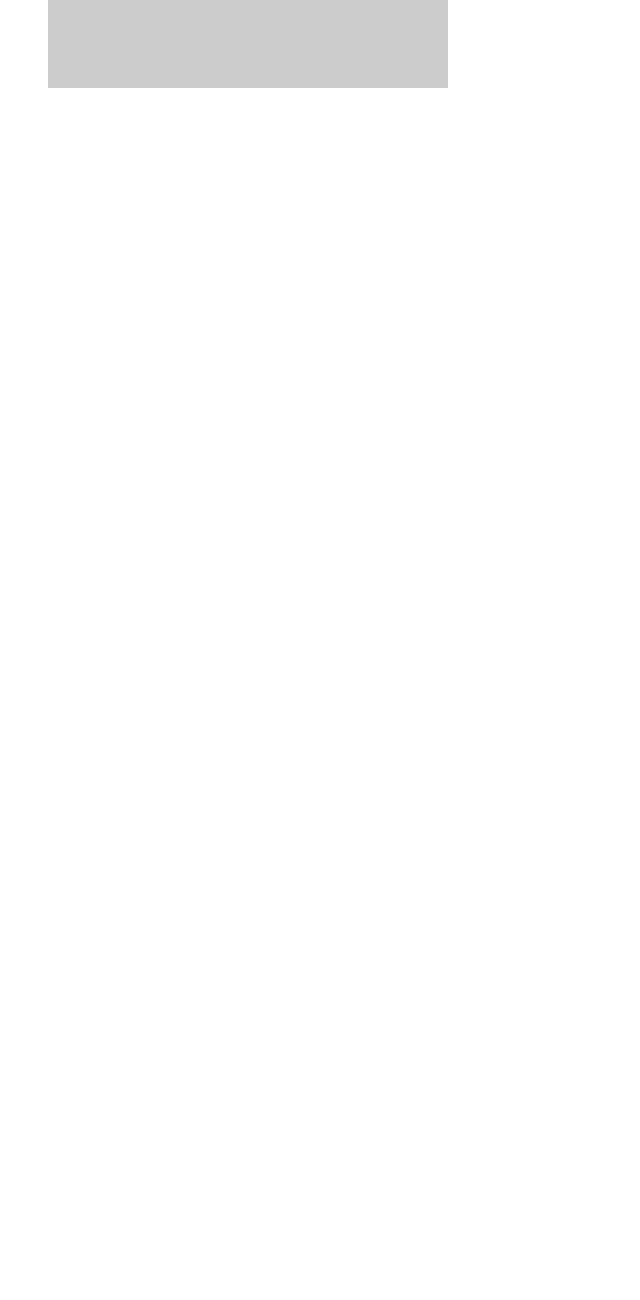
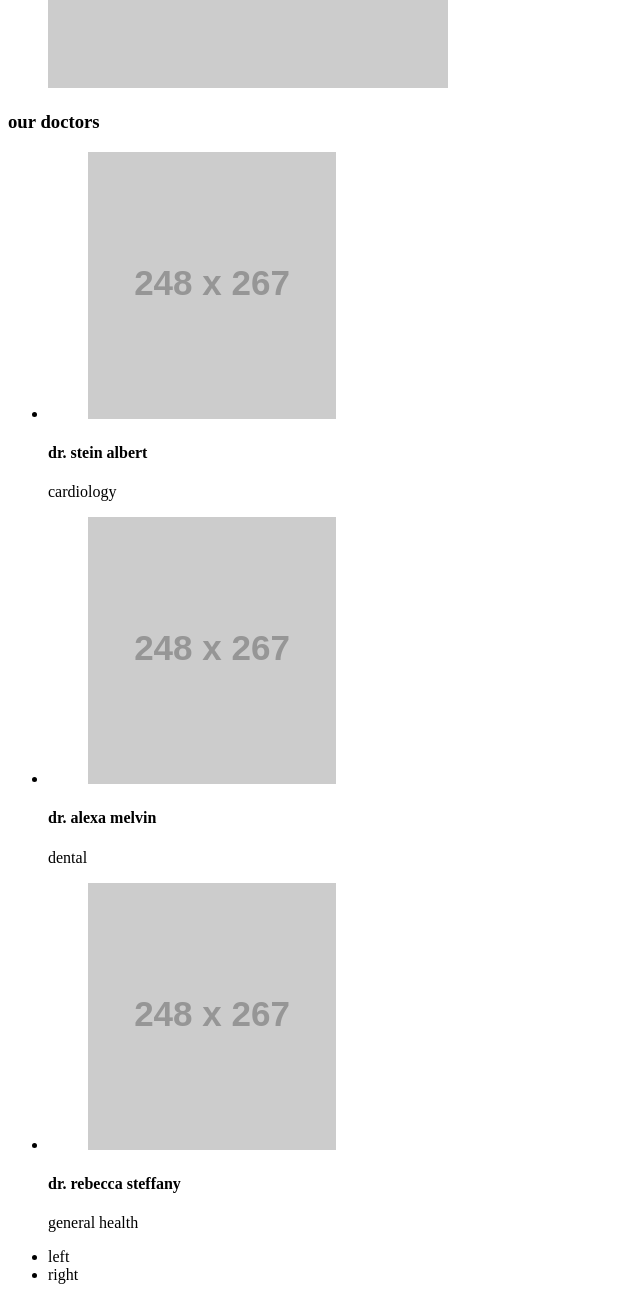
Before and after one commit to kashifaxioned/onehealth, a plain HTML site: page index.html in a window 1280 px wide. Shown: the part 1183-2483 px from the top of the page, without its empty margins (0-640 px from the left). Before the commit the page ends 1291 px from the top, so only its background shows below. Drawn offline with Linux system fonts and the light colour scheme; files that its build step writes are made by us from their sources; placeholder pictures from the web are drawn by us; a script that the page names is missing.

Commit message:
doctor section added

```diff
--- a/index.html
+++ b/index.html
@@ -65,13 +65,16 @@
     <main>
       <!-- banner section start -->
       <div class="banner">
+        <div class="wrapper">
           <p class="banner__info">let's make your life happier</p>
           <h2 class="banner__title">healthy living</h2>
           <a class="header__main__menu__cta" href="#FIXME">let's consult</a>
         </div>
+      </div>
       <!-- banner section end -->
       <!-- about section start -->
       <section class="about">
+        <div class="wrapper">
           <ul class="about__card">
             <li class="about__card__item chat">
               <p class="about__card__item__text">Chat with a doctors</p>
@@ -84,11 +87,44 @@
             </li>
           </ul>
           <h3 class="about__title">welcome to your health center</h3>
-        <p class="about__info">Lorem ipsum dolor, sit amet consectetur adipisicing elit. Odit sapiente, placeat porro ut illo hic nam voluptates nulla pariatur autem nesciunt, id expedita atque perspiciatis sequi aliquam ad. Debitis, deserunt quo. Voluptates soluta neque repudiandae earum sequi quisquam deserunt quas possimus odit eaque, et iste quos corporis obcaecati similique rem, fugiat saepe, odio amet nobis.</p>
+          <p class="about__info">Lorem ipsum dolor, sit amet consectetur adipisicing elit. Odit sapiente, placeat porro
+            ut illo hic nam voluptates nulla pariatur autem nesciunt, id expedita atque perspiciatis sequi aliquam ad.
+            Debitis, deserunt quo. Voluptates soluta neque repudiandae earum sequi quisquam deserunt quas possimus odit
+            eaque, et iste quos corporis obcaecati similique rem, fugiat saepe, odio amet nobis.</p>
           <a href="#FIXME" title="Learn More" class="about__cta">learn more</a>
-        <figure class="about__img"><img src="https://via.placeholder.com/400x514.png" alt="Lady Doctor With Stethescope"></figure>
+          <figure class="about__img"><img src="https://via.placeholder.com/400x514.png"
+              alt="Lady Doctor With Stethescope"></figure>
+        </div>
       </section>
       <!-- about section end -->
+      <!-- doctors section start -->
+      <section class="doctor">
+        <div class="wrapper">
+          <h3 class="doctor__title">our doctors</h3>
+          <ul class="doctor__card">
+            <li class="doctor__card__item">
+              <figure class="doctor__card__item__img"><img src="https://via.placeholder.com/248x267.png" alt="Dr. Stein Albert"></figure>
+              <h4 class="doctor__card__item__name">dr. stein albert</h4>
+              <p class="doctor__card__item__speciality">cardiology</p>
+            </li>
+            <li class="doctor__card__item">
+              <figure class="doctor__card__item__img"><img src="https://via.placeholder.com/248x267.png" alt="Dr. Alexa Melvin"></figure>
+              <h4 class="doctor__card__item__name">dr. alexa melvin</h4>
+              <p class="doctor__card__item__speciality">dental</p>
+            </li>
+            <li class="doctor__card__item">
+              <figure class="doctor__card__item__img"><img src="https://via.placeholder.com/248x267.png" alt="Dr. Rebecca Steffany"></figure>
+              <h4 class="doctor__card__item__name">dr. rebecca steffany</h4>
+              <p class="doctor__card__item__speciality">general health</p>
+            </li>
+          </ul>
+          <ul class="doctor__control">
+            <li class="doctor__control__item"><span class="doctor__contorl__item__name left">left</span></li>
+            <li class="doctor__control__item"><span class="doctor__contorl__item__name right">right</span></li>
+          </ul>
+        </div>
+      </section>
+      <!-- doctors section end -->
     </main>
     <!--main section end-->
 
```
Lines whose indentation alone changed are shown as unchanged.
